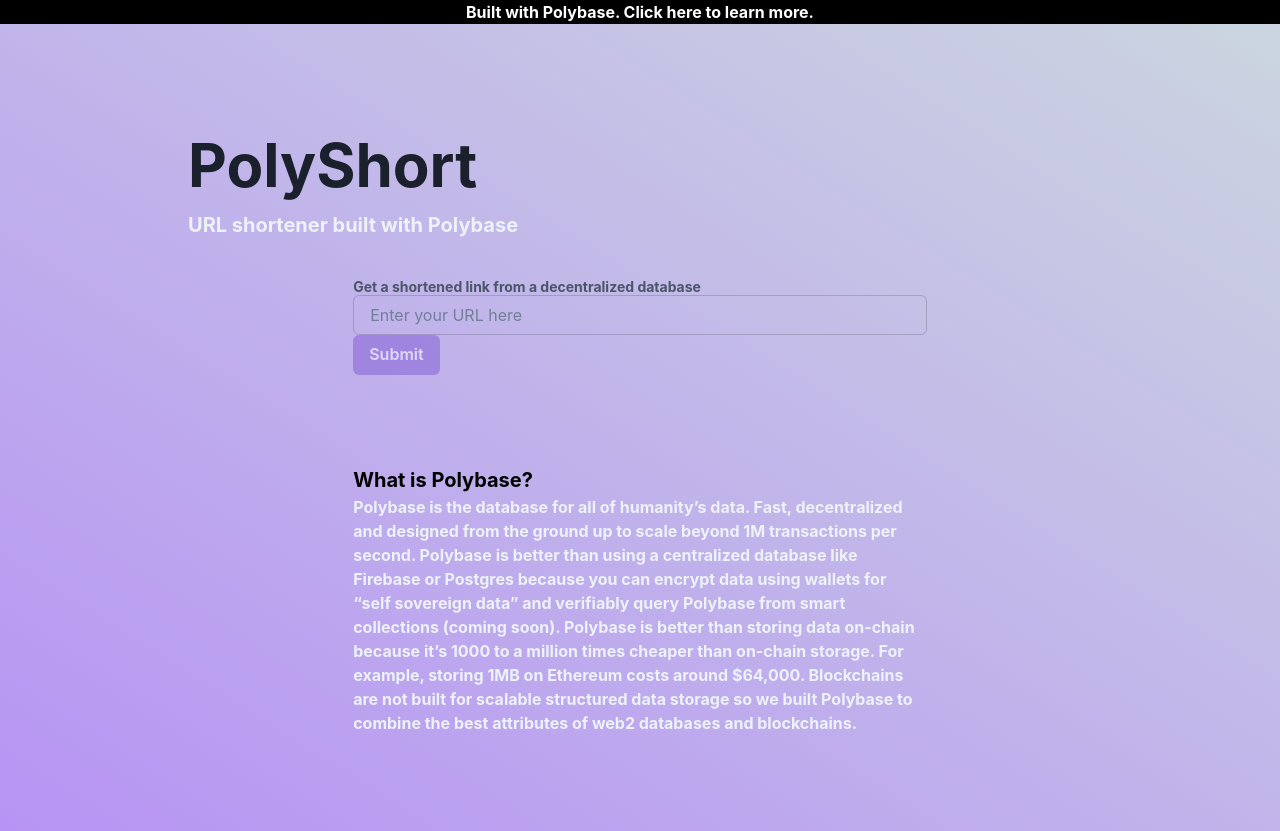
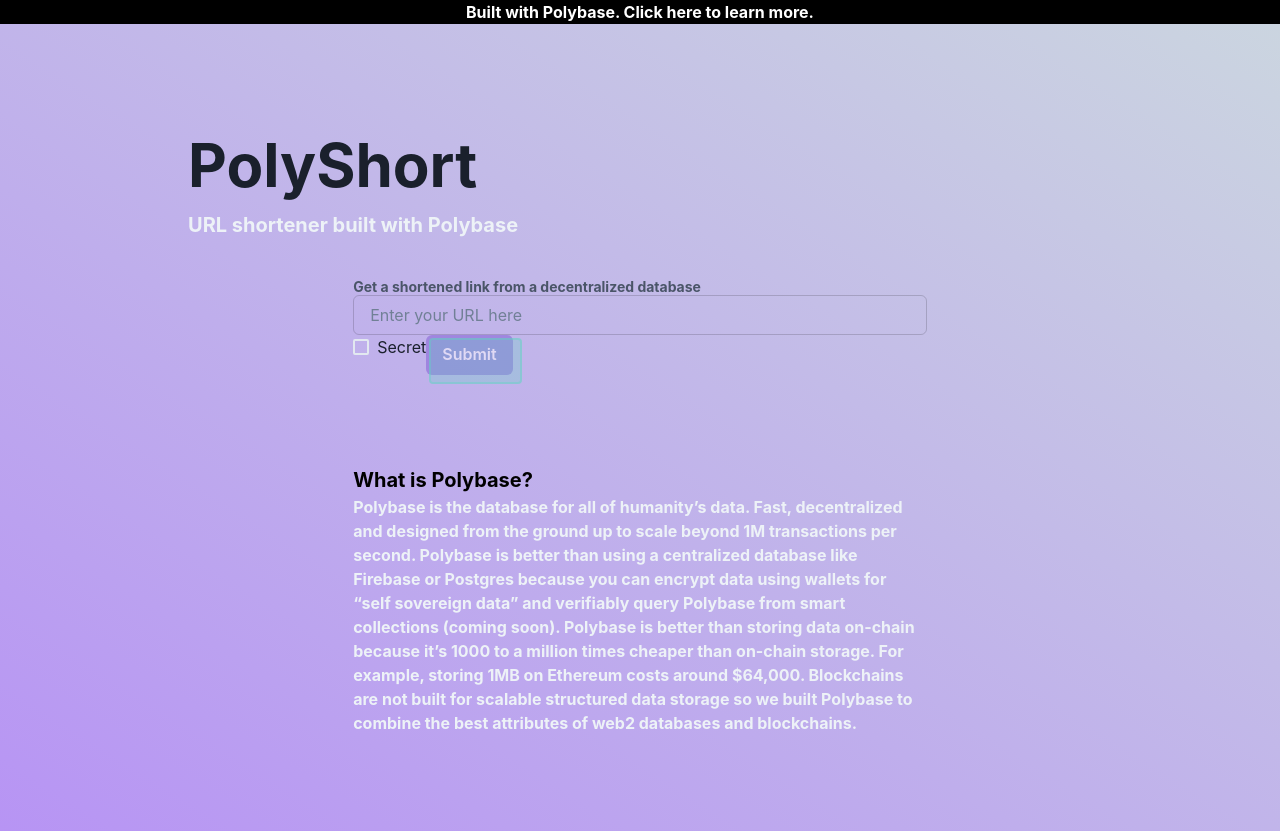
Before and after one commit to prllrp/polyshorturl, a Next.js app: page / in a window 1280 px wide. Built offline with nearby package versions, Linux system fonts and the light colour scheme; what @polybase/client, @polybase/react would draw is missing.

Commit message:
New changes

```diff
--- a/package.json
+++ b/package.json
@@ -16,6 +16,7 @@
     "@next/font": "13.1.0",
     "@polybase/client": "^0.3.13",
     "@polybase/react": "^0.3.12",
+    "@polybase/util": "^0.3.13",
     "@types/node": "18.11.17",
     "@types/react": "18.0.26",
     "@types/react-dom": "18.0.9",
--- a/pages/api/shorten.ts
+++ b/pages/api/shorten.ts
@@ -1,6 +1,8 @@
 import { Polybase } from '@polybase/client';
 import { NextApiRequest, NextApiResponse } from 'next';
 import { nanoid } from 'nanoid';
+import { aescbc, encodeToString, decodeFromString } from '@polybase/util'
+
 
 
 
@@ -12,16 +14,33 @@
     })
 
 
+
+
     //recieve a url from the client
     console.log(req.body)
     const url = JSON.parse(req.body).url;
+    const secret = JSON.parse(req.body).secret;
     //generate a random id
     const id = nanoid(8).toString();
     //create a collection
     const collection = polybase.collection('links');
+    //create a symmetric key
+    if(secret == 'true'){
+    const symmetricKey = await aescbc.generateSecretKey()
     //create a record
-    const record = await collection.create([id, url]);
+    const symmetricEncryptedStr = await aescbc.symmetricEncryptToEncoding(symmetricKey, url, 'base64')
+    //encode the symmetric key to a string
+    const symmetricKeyStr = encodeToString(symmetricKey, 'base64')
+    const record = await collection.create([id, symmetricEncryptedStr]);
     //return the id to the client
-    res.status(200).json({ id });
+    res.status(200).json({ id, symmetricKeyStr });
+    //encode  the symmetric encrypted string to a string
+    }else{
+        const record = await collection.create([id, url]);
+    //return the id to the client
+        res.status(200).json({ id, url });
+    }
+
+    //https://spacetimexyz.notion.site/Software-Engineer-Second-Interview-Task-16c92543231c4a3a83a04b6779b3ebc1
 
 }
--- a/pages/index.tsx
+++ b/pages/index.tsx
@@ -10,7 +10,8 @@
   Link,
   Box,
   LinkOverlay,
-  LinkBox
+  LinkBox,
+  Checkbox
 } from '@chakra-ui/react'
 import { useState } from 'react'
 
@@ -23,6 +24,7 @@
   const [shortUrl, setShortUrl] = useState('')
   const [loading, setLoading] = useState(false)
   const [opacity, setOpacity] = useState(0)
+  const [checked, setChecked] = useState(false)
 
   const submit = async () => {
     //check if url is valid
@@ -36,11 +38,17 @@
     const res = await fetch('/api/shorten', {
       method: 'POST',
       body: JSON.stringify({
-        url: url
+        url: url,
+        secret: checked
       })
   })
   const data = await res.json()
-  setShortUrl(`${process.env.NEXT_PUBLIC_API_URL}/id/${data.id}`)
+  console.log(data)
+  if(data.symmetricKeyStr){
+    setShortUrl(`${process.env.NEXT_PUBLIC_API_URL}/id/${data.id}?key=${data.symmetricKeyStr}`)
+  }else{
+    setShortUrl(`${process.env.NEXT_PUBLIC_API_URL}/id/${data.id}`)
+  }
   setLoading(false)
   setOpacity(1)
   }
@@ -70,7 +78,23 @@
             <FormControl>
             <FormHelperText fontWeight={'bold'}>Get a shortened link from a decentralized database</FormHelperText>
               <Input type='link' placeholder="Enter your URL here" borderColor={'blackAlpha.300'} value={url} onChange={(e) => setUrl(e.target.value)} />
-              <Button onClick={submit} isLoading={loading} colorScheme={'purple'} opacity={'.5'}> Submit</Button>
+              <Checkbox colorScheme="green" onChange={(e)=> setChecked}> Secret </Checkbox>
+              <Button onClick={submit} isLoading={loading} colorScheme={'purple'} opacity={'.5'} _after={{
+                content: `""`,
+                display: 'block',
+                boxSizing: 'border-box',
+                background: 'rgba(0, 246, 153, 0.267)',
+                border: '2px solid rgba(0, 246, 153, 0.4)',
+                borderRadius: '4px',
+                height: 'calc(100% + 6px)',
+                width: 'calc(100% + 6px)',
+                position: 'absolute',
+                top: '3px',
+                left: '3px',
+                right: '0px',
+                zIndex: '-2',
+                transition: 'transform 0.2s ease 0s'
+              }} > Submit</Button>
             </FormControl>
           </Container>
           <Container bgColor={'gray.400'} borderRadius = 'md'  opacity={opacity} >
```
Also changed, not shown: 1 other file (tests, documents, lock files or other folders).
